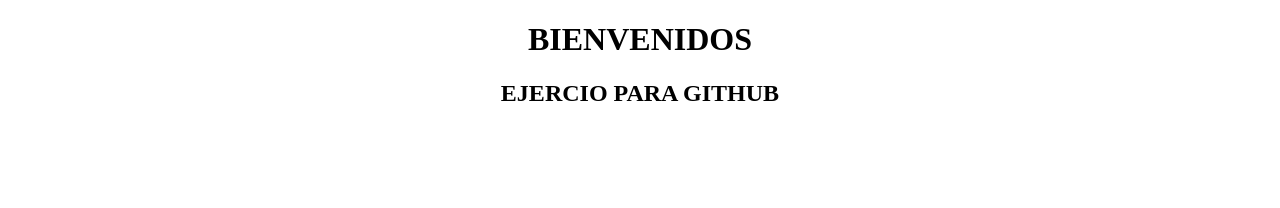
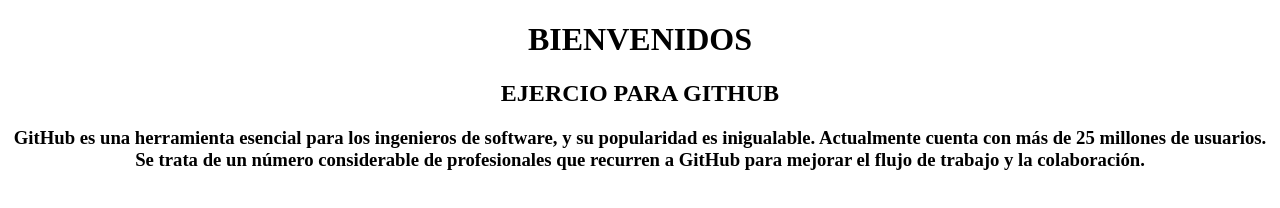
Before and after one commit to gariasojedis/ProyectoCode, a plain HTML site: page index.html in a window 1280 px wide. Drawn offline with Linux system fonts and the light colour scheme.

Commit message:
Cambio 2

```diff
--- a/index.html
+++ b/index.html
@@ -10,5 +10,6 @@
     <h1>BIENVENIDOS</h1>
     <CENTER>
     <H2>EJERCIO PARA GITHUB</H2>
+    <H3>GitHub es una herramienta esencial para los ingenieros de software, y su popularidad es inigualable. Actualmente cuenta con más de 25 millones de usuarios. Se trata de un número considerable de profesionales que recurren a GitHub para mejorar el flujo de trabajo y la colaboración.</H3>
 </body>
 </html>
```
